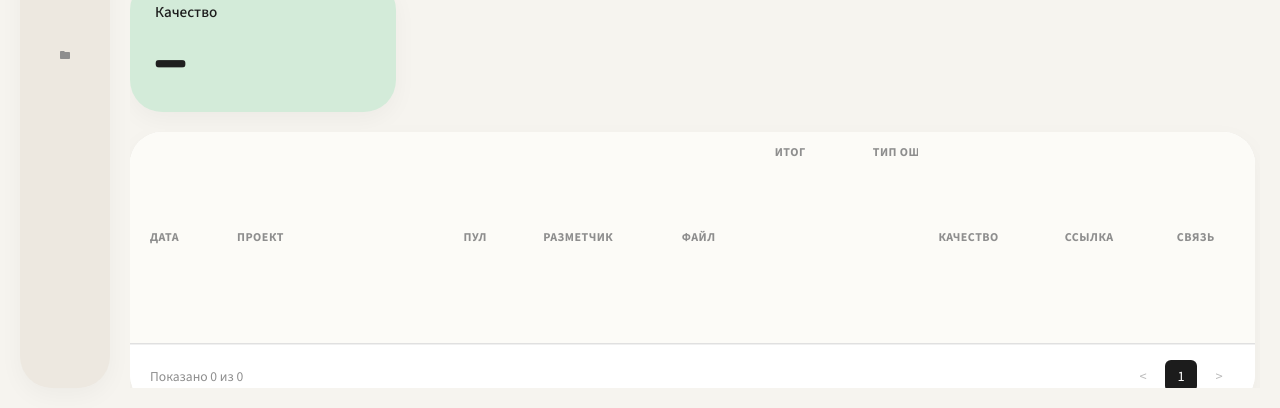
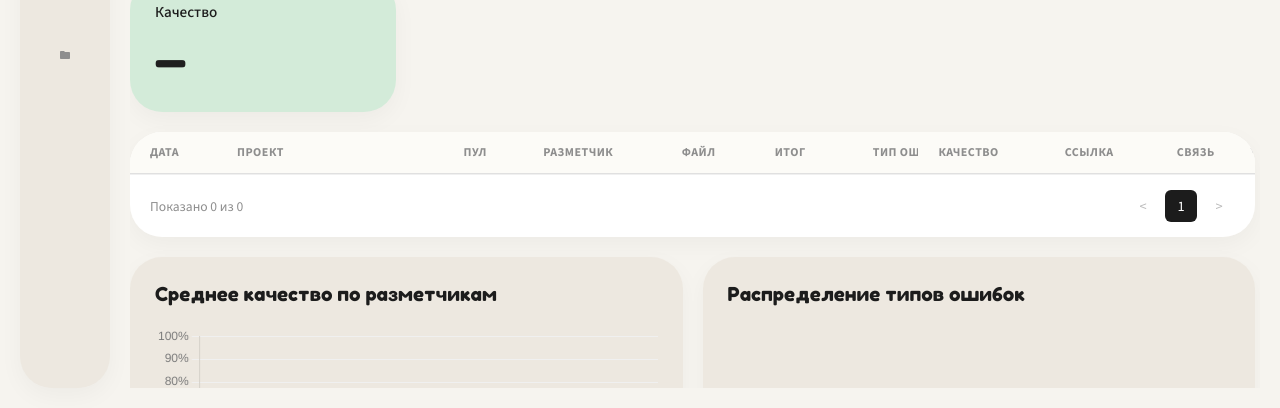
Before and after one commit to tturuturu1-blip/Analit_otch, a website with bundled scripts: page index.html in a window 1280 px wide. Shown: the part 392-800 px from the top of the page. Built offline with nearby package versions, Linux system fonts and the light colour scheme.

Commit message:
Update styles.css

```diff
--- a/css/styles.css
+++ b/css/styles.css
@@ -553,9 +553,11 @@ tbody tr:last-child td {
 /* ===== Выравнивание ошибок в таблице главной ===== */
 .th-grid, .item-row {
     display: grid;
-    grid-template-columns: 90px 160px 1fr 140px; /* Итог, Тип, Комментарий, Интервал */
+    /* Итог, Тип, Комментарий, Интервал */
+    grid-template-columns: 90px 160px minmax(200px, 1fr) 140px;
     gap: 8px;
     align-items: start;
+    width: 100%;
 }
 
 .th-grid {
@@ -566,6 +568,7 @@ tbody tr:last-child td {
     letter-spacing: 0.5px;
     color: #8e8e8e;
     text-align: left;
+    min-width: 520px; /* ★ ДОБАВЛЕНО: заставляет таблицу расшириться */
 }
 
 .items-grid {
@@ -573,6 +576,7 @@ tbody tr:last-child td {
     flex-direction: column;
     gap: 6px;
     padding: 8px 0;
+    min-width: 520px; /* ★ ДОБАВЛЕНО: заставляет таблицу расшириться */
 }
 
 .item-row {
```
